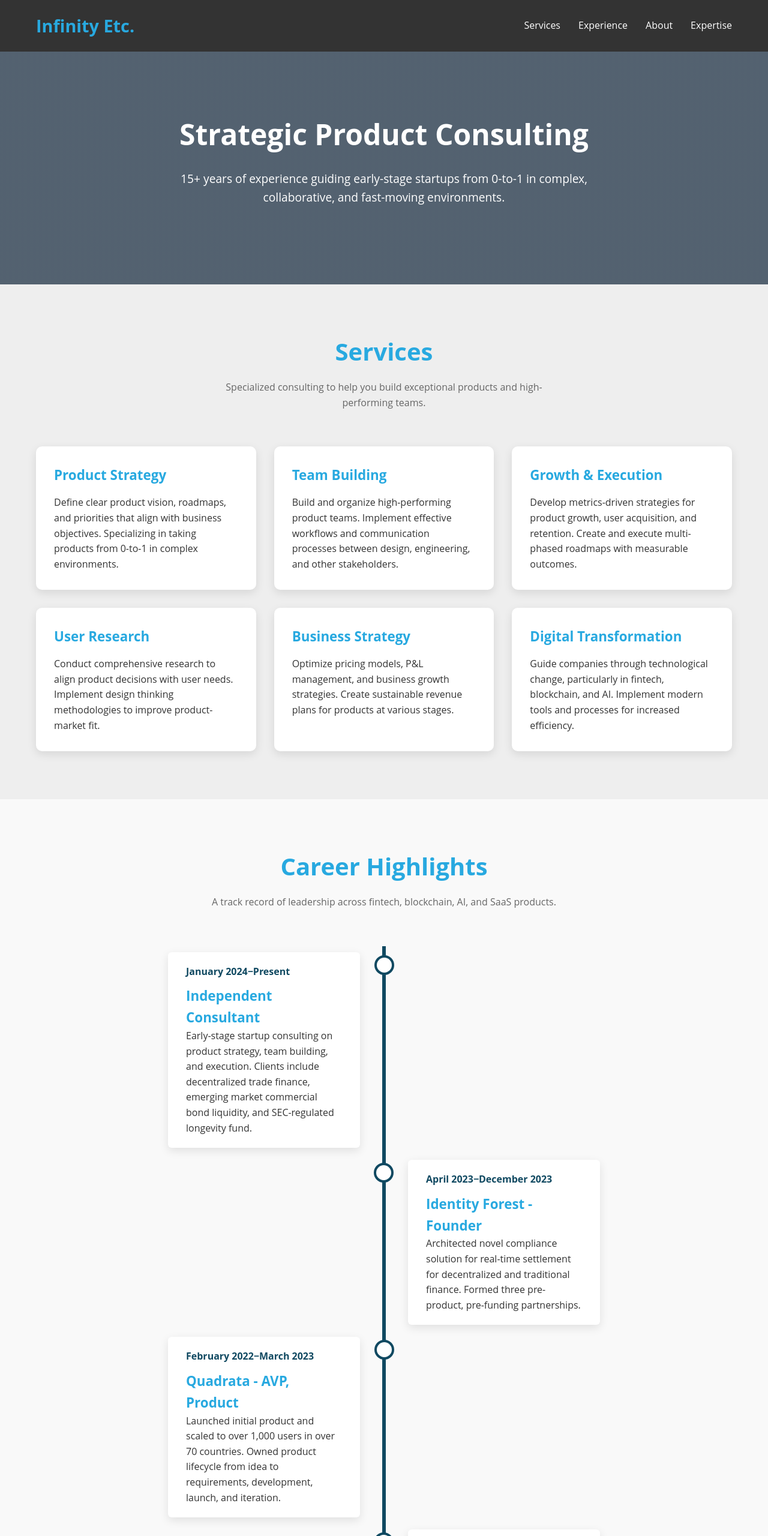
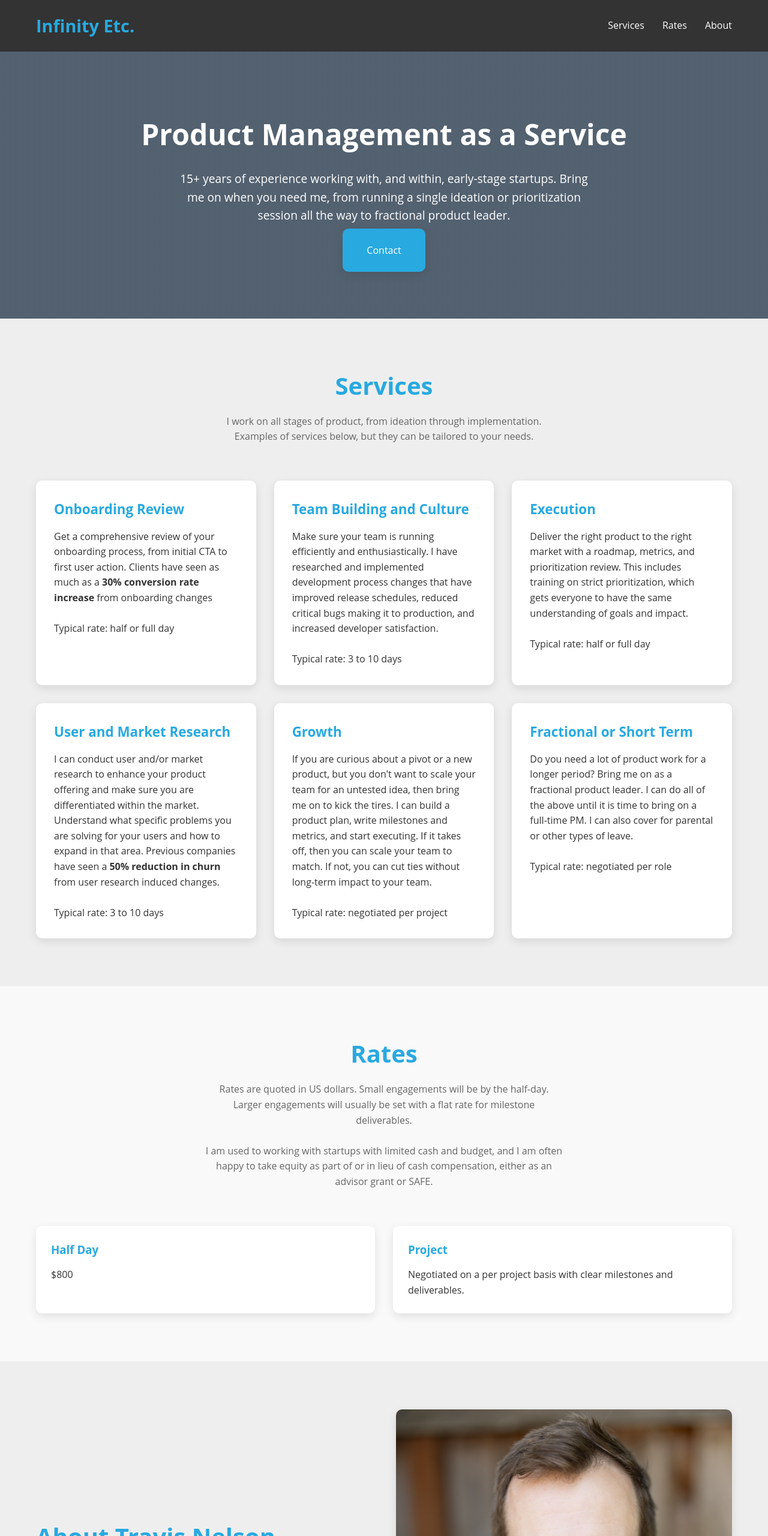
Before and after one commit to infinityetc/infinityetc.github.io, a plain HTML site: page index.html in a window 1280 px wide. Shown: the top 2560 px of the page at 60% size. Drawn offline with Linux system fonts and the light colour scheme.

Commit message:
Updated information architecture and offerings

```diff
--- a/index.html
+++ b/index.html
@@ -295,8 +295,11 @@
         .cta {
             background-color: var(--primary);
             color: white;
-            padding: 80px 0;
             text-align: center;
+            padding: 25px 40px;
+            border-radius: 10px;
+            box-shadow: 0 5px 15px rgba(0, 0, 0, 0.1);
+            text-decoration: none;
         }
 
         .cta h2 {
@@ -403,9 +406,8 @@
                 <div class="logo">Infinity Etc.</div>
                 <ul class="nav-links">
                     <li><a href="#services">Services</a></li>
-                    <li><a href="#experience">Experience</a></li>
+                    <li><a href="#rates">Rates</a></li>
                     <li><a href="#about">About</a></li>
-                    <li><a href="#expertise">Expertise</a></li>
                 </ul>
             </nav>
         </div>
@@ -414,8 +416,9 @@
     <!-- Hero Section -->
     <section class="hero">
         <div class="container">
-            <h1>Strategic Product Consulting</h1>
-            <p>15+ years of experience guiding early-stage startups from 0-to-1 in complex, collaborative, and fast-moving environments.</p>
+            <h1>Product Management as a Service</h1>
+            <p>15+ years of experience working with, and within, early-stage startups. Bring me on when you need me, from running a single ideation or prioritization session all the way to fractional product leader.</p>
+            <a class="cta" href="mailto:travis.nelson@gmail.com">Contact</a>
         </div>
     </section>
 
@@ -424,79 +427,66 @@
         <div class="container">
             <div class="section-title">
                 <h2>Services</h2>
-                <p>Specialized consulting to help you build exceptional products and high-performing teams.</p>
+                <p>I work on all stages of product, from ideation through implementation. Examples of services below, but they can be tailored to your needs.</p>
             </div>
             <div class="services-grid">
                 <div class="service-card">
-                    <h3>Product Strategy</h3>
-                    <p>Define clear product vision, roadmaps, and priorities that align with business objectives. Specializing in taking products from 0-to-1 in complex environments.</p>
+                    <h3>Onboarding Review</h3>
+                    <p>Get a comprehensive review of your onboarding process, from initial CTA to first user action. Clients have seen as much as a <b>30% conversion rate increase</b> from onboarding changes</p>
+                    <br>
+                    <p>Typical rate: half or full day</p>
                 </div>
                 <div class="service-card">
-                    <h3>Team Building</h3>
-                    <p>Build and organize high-performing product teams. Implement effective workflows and communication processes between design, engineering, and other stakeholders.</p>
+                    <h3>Team Building and Culture</h3>
+                    <p>Make sure your team is running efficiently and enthusiastically. I have researched and implemented development process changes that have improved release schedules, reduced critical bugs making it to production, and increased developer satisfaction.</p>
+                    <br>
+                    <p>Typical rate: 3 to 10 days</p>
                 </div>
                 <div class="service-card">
-                    <h3>Growth & Execution</h3>
-                    <p>Develop metrics-driven strategies for product growth, user acquisition, and retention. Create and execute multi-phased roadmaps with measurable outcomes.</p>
+                    <h3>Execution</h3>
+                    <p>Deliver the right product to the right market with a roadmap, metrics, and prioritization review. This includes training on strict prioritization, which gets everyone to have the same understanding of goals and impact.</p>
+                    <br>
+                    <p>Typical rate: half or full day</p>
                 </div>
                 <div class="service-card">
-                    <h3>User Research</h3>
-                    <p>Conduct comprehensive research to align product decisions with user needs. Implement design thinking methodologies to improve product-market fit.</p>
+                    <h3>User and Market Research</h3>
+                    <p>I can conduct user and/or market research to enhance your product offering and make sure you are differentiated within the market. Understand what specific problems you are solving for your users and how to expand in that area. Previous companies have seen a <b>50% reduction in churn</b> from user research induced changes.</p>
+                    <br>
+                    <p>Typical rate: 3 to 10 days</p>
                 </div>
                 <div class="service-card">
-		    <h3>Business Strategy</h3>
-                    <p>Optimize pricing models, P&L management, and business growth strategies. Create sustainable revenue plans for products at various stages.</p>
+                    <h3>Growth</h3>
+                    <p>If you are curious about a pivot or a new product, but you don't want to scale your team for an untested idea, then bring me on to kick the tires. I can build a product plan, write milestones and metrics, and start executing. If it takes off, then you can scale your team to match. If not, you can cut ties without long-term impact to your team.</p>
+                    <br>
+                    <p>Typical rate: negotiated per project</p>
                 </div>
                 <div class="service-card">
-                    <h3>Digital Transformation</h3>
-                    <p>Guide companies through technological change, particularly in fintech, blockchain, and AI. Implement modern tools and processes for increased efficiency.</p>
+                    <h3>Fractional or Short Term</h3>
+                    <p>Do you need a lot of product work for a longer period? Bring me on as a fractional product leader. I can do all of the above until it is time to bring on a full-time PM. I can also cover for parental or other types of leave.</p>
+                    <br>
+                    <p>Typical rate: negotiated per role</p>
                 </div>
             </div>
         </div>
     </section>
 
-    <!-- Experience Section -->
-    <section id="experience" class="experience">
+    <!-- Rates Section -->
+    <section id="rates" class="expertise">
         <div class="container">
             <div class="section-title">
-                <h2>Career Highlights</h2>
-                <p>A track record of leadership across fintech, blockchain, AI, and SaaS products.</p>
+                <h2>Rates</h2>
+                <p>Rates are quoted in US dollars. Small engagements will be by the half-day. Larger engagements will usually be set with a flat rate for milestone deliverables.</p>
+                <br>
+                <p>I am used to working with startups with limited cash and budget, and I am often happy to take equity as part of or in lieu of cash compensation, either as an advisor grant or SAFE.</p>
             </div>
-            <div class="timeline">
-                <div class="timeline-item left">
-                    <div class="timeline-content">
-                        <div class="timeline-date">January 2024−Present</div>
-                        <h3>Independent Consultant</h3>
-                        <p>Early-stage startup consulting on product strategy, team building, and execution. Clients include decentralized trade finance, emerging market commercial bond liquidity, and SEC-regulated longevity fund.</p>
-                    </div>
+            <div class="expertise-grid">
+                <div class="expertise-item">
+                    <h3>Half Day</h3>
+                    <p>$800</p>
                 </div>
-                <div class="timeline-item right">
-                    <div class="timeline-content">
-                        <div class="timeline-date">April 2023−December 2023</div>
-                        <h3>Identity Forest - Founder</h3>
-                        <p>Architected novel compliance solution for real-time settlement for decentralized and traditional finance. Formed three pre-product, pre-funding partnerships.</p>
-                    </div>
-                </div>
-                <div class="timeline-item left">
-                    <div class="timeline-content">
-                        <div class="timeline-date">February 2022−March 2023</div>
-                        <h3>Quadrata - AVP, Product</h3>
-                        <p>Launched initial product and scaled to over 1,000 users in over 70 countries. Owned product lifecycle from idea to requirements, development, launch, and iteration.</p>
-                    </div>
-                </div>
-                <div class="timeline-item right">
-                    <div class="timeline-content">
-                        <div class="timeline-date">January 2019−December 2021</div>
-                        <h3>Pandorabots - Head of Product and Design</h3>
-                        <p>Developed multi-year product strategy and scaled platform to over 250k bot developers. Implemented development process changes that improved stakeholder satisfaction.</p>
-                    </div>
-                </div>
-                <div class="timeline-item left">
-                    <div class="timeline-content">
-                        <div class="timeline-date">January 2014−September 2016</div>
-                        <h3>Ripple - Product Manager</h3>
-                        <p>Designed and delivered crypto wallet used by banking partners. Managed cross-functional teams and designed REST API for integrating crypto payment rails into core banking software.</p>
-                    </div>
+                <div class="expertise-item">
+                    <h3>Project</h3>
+                    <p>Negotiated on a per project basis with clear milestones and deliverables.</p>
                 </div>
             </div>
         </div>
@@ -508,56 +498,12 @@
             <div class="about-content">
                 <div class="about-text">
                     <h2>About Travis Nelson</h2>
-                    <p>I'm a product leader with 13 years of experience working cross-functionally with design, engineering, legal, business development, customer success, founders, and executive teams. Throughout my career, I've built consensus for and executed on multi-phased roadmaps, going from 0-to-1 in complex, collaborative, and fast-moving environments.</p>
+                    <p>I'm a product leader with over 15 years of experience working cross-functionally with design, engineering, legal, business development, customer success, founders, and executive teams. Throughout my career, I've built consensus for and executed on multi-phased roadmaps, going from 0-to-1 in complex, collaborative, and fast-moving environments.</p>
                     <p>My background spans various industries including blockchain/DeFi, AI chatbots, SaaS platforms, and neuroscience technologies. I've held leadership roles at companies like Ripple, Pandorabots, and Quadrata, where I've driven product innovation and growth.</p>
-                    <p>I hold a BA in Mathematics from Yale University, which provides me with a strong analytical foundation for data-driven product decisions. Based in Brooklyn, NY, I now offer consulting services to help early-stage startups and established companies define and execute effective product strategies.</p>
+                    <p>I hold a BA in Mathematics from Yale University, which provides me with a strong analytical foundation for data-driven product decisions. I split time between DC and NY but am happy to engage remotely or travel to your office. I offer consulting services to help early-stage startups define and execute effective product strategies.</p>
                 </div>
                 <div class="about-image">
                     <img src="travis-nelson.jpg" alt="Travis Nelson" />
-                </div>
-            </div>
-        </div>
-    </section>
-
-    <!-- Expertise Section -->
-    <section id="expertise" class="expertise">
-        <div class="container">
-            <div class="section-title">
-                <h2>Core Expertise</h2>
-                <p>Specialized skills developed over 13+ years in product leadership</p>
-            </div>
-            <div class="expertise-grid">
-                <div class="expertise-item">
-                    <h3>Product Roadmapping</h3>
-                    <p>Development of strategic multi-year product roadmaps aligned with business goals and market needs.</p>
-                </div>
-                <div class="expertise-item">
-                    <h3>Agile Implementation</h3>
-                    <p>Creation and optimization of Agile development processes using tools like JIRA to increase team efficiency.</p>
-                </div>
-                <div class="expertise-item">
-                    <h3>Design Thinking</h3>
-                    <p>Training teams in design thinking methodologies to improve user-centered product development.</p>
-                </div>
-                <div class="expertise-item">
-                    <h3>0-to-1 Product Launch</h3>
-                    <p>Taking products from concept to market with structured approach to requirements, development, launch, and iteration.</p>
-                </div>
-                <div class="expertise-item">
-                    <h3>Blockchain/DeFi</h3>
-                    <p>Deep expertise in blockchain technology, decentralized finance, and related compliance solutions.</p>
-                </div>
-                <div class="expertise-item">
-                    <h3>AI Implementation</h3>
-                    <p>Integration of machine learning and AI solutions into product development platforms.</p>
-                </div>
-                <div class="expertise-item">
-                    <h3>API Design</h3>
-                    <p>Creation of intuitive and efficient APIs for integrating complex systems and data sources.</p>
-                </div>
-                <div class="expertise-item">
-                    <h3>Analytics & KPIs</h3>
-                    <p>Development of metrics frameworks to measure product success and guide strategic decisions.</p>
                 </div>
             </div>
         </div>
```
